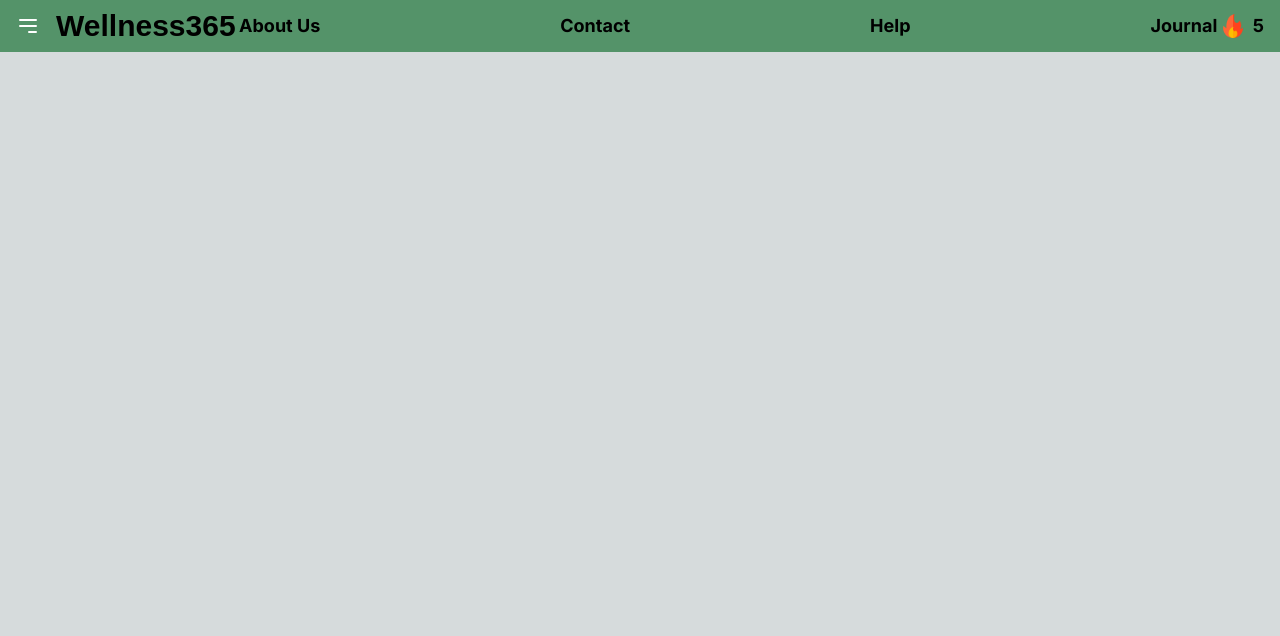
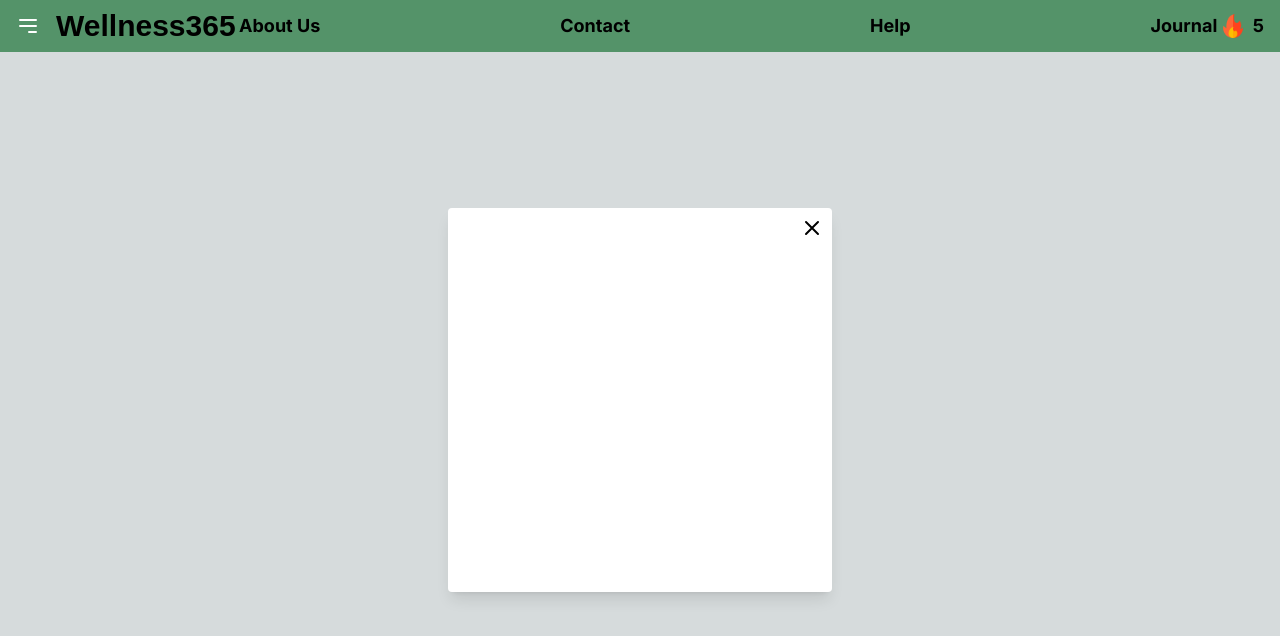
Before and after one commit to theaxelchoco/Wellness-365, a Next.js app: page / in a window 1280 px wide. Both pictures are taken after a click on the button 28 px from the left and 26 px from the top of the page. Shown: the top 636 px of the page. Built offline with nearby package versions, Linux system fonts and the light colour scheme; a web font is replaced by a local one.

Commit message:
Added navbar button functionality and temporary popup logic

```diff
--- a/app/page.tsx
+++ b/app/page.tsx
@@ -7,8 +7,32 @@ import { useState } from 'react'
 const inter = Inter({ subsets: ['latin'] })
 const khula = Khula({ subsets: ['latin'], weight: '800' })
 
+const Modal = ({ content, onClose }) => (
+  <div className="fixed inset-0 flex items-center justify-center z-50">
+    <div className="bg-white p-8 rounded shadow-lg w-96 h-96 mx-4 relative">
+      <button onClick={onClose} className="absolute top-2 right-2">
+        <svg className="w-6 h-6 text-black" fill="none" stroke="currentColor" viewBox="0 0 24 24" xmlns="http://www.w3.org/2000/svg">
+          <path strokeLinecap="round" strokeLinejoin="round" strokeWidth="2" d="M6 18L18 6M6 6l12 12"></path>
+        </svg>
+      </button>
+      <div>{content}</div>
+    </div>
+  </div>
+)
+
 export default function Home() {
-  const [isOpen, setIsOpen] = useState(false);
+  const [isOpen, setIsOpen] = useState(false)
+  const [modalContent, setModalContent] = useState('')
+
+  const handlePopup = (content: string) => {
+    setModalContent(content)
+    setIsOpen(true)
+  }
+
+  const closeModal = () => {
+    setIsOpen(false)
+    setModalContent('')
+  }
 
   return (
     <main className="">
@@ -24,20 +48,20 @@ export default function Home() {
           </div>
 
           <ol className="flex flex-row gap-30 mx-auto items-center text-lg">
-            <li className={`${inter.className} font-bold`}>
-              <a>About Us</a>
+            <li className={`${inter.className} font-bold cursor-pointer`} onClick={() => handlePopup('About Us content')}>
+              About Us
             </li>
 
-            <li className={`${inter.className} font-bold`}>
+            <li className={`${inter.className} font-bold cursor-pointer`} onClick={() => handlePopup('Contact content')}>
               Contact
             </li>
 
-            <li className={`${inter.className} font-bold`}>
+            <li className={`${inter.className} font-bold cursor-pointer`} onClick={() => handlePopup('Help content')}>
               Help
             </li>
 
             <li className={`${inter.className} font-bold`}>
-              Journal
+              <Link href="/journal">Journal</Link>
             </li>
           </ol>
 
@@ -47,6 +71,8 @@ export default function Home() {
           </div>
         </nav>
       </div>
+
+      {isOpen && <Modal content={modalContent} onClose={closeModal} />}
     </main>
   )
 }
```
